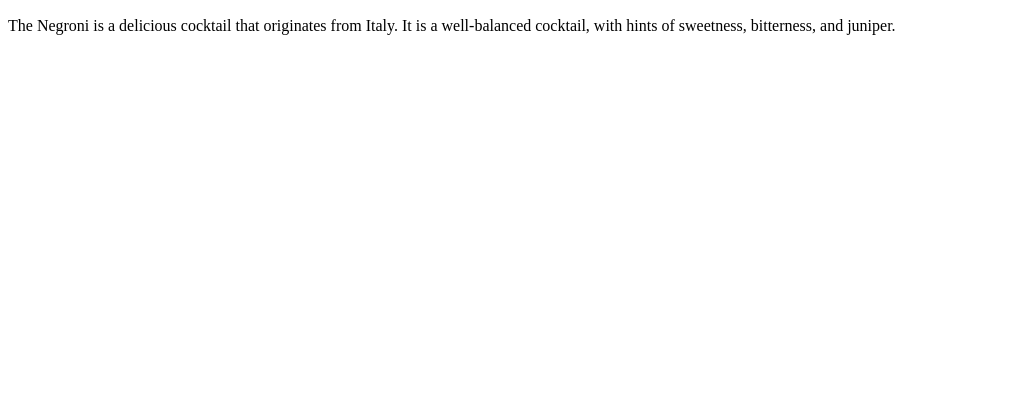
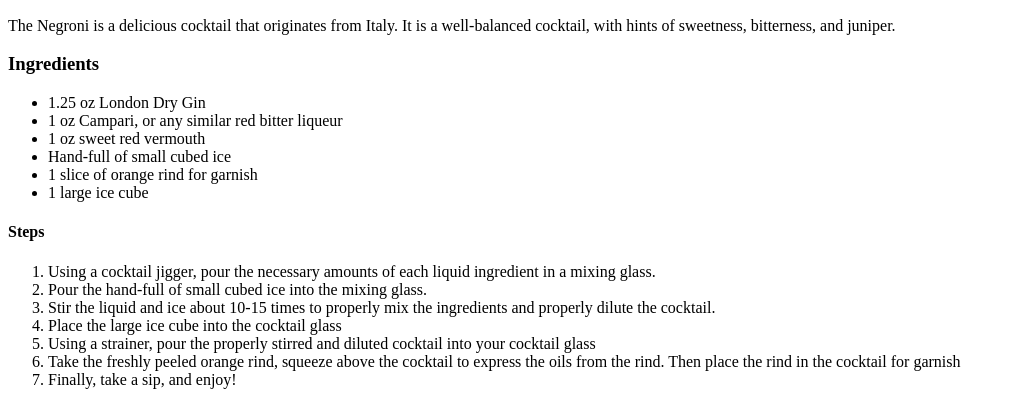
Before and after one commit to zsbriceno/odin-recipes, a plain HTML site: page recipes/negroni.html in a window 1280 px wide. Shown: the part 634-1039 px from the top of the page, without its empty margins (0-1015 px from the left). Before the commit the page ends 800 px from the top, so only its background shows below. Drawn offline with Linux system fonts and the light colour scheme.

Commit message:
Add content to Negroni recipe page
Create list of ingredients on negroni recipe page
Create list of steps on negroni recipe page

```diff
--- a/recipes/negroni.html
+++ b/recipes/negroni.html
@@ -11,5 +11,27 @@
     <p>The Negroni is a delicious cocktail that originates from Italy. It is a well-balanced
         cocktail, with hints of sweetness, bitterness, and juniper.</p>
 
+    <h3>Ingredients</h3>
+    <ul>
+        <li>1.25 oz London Dry Gin</li>
+        <li>1 oz Campari, or any similar red bitter liqueur</li>
+        <li>1 oz sweet red vermouth</li>
+        <li>Hand-full of small cubed ice</li>
+        <li>1 slice of orange rind for garnish</li>
+        <li>1 large ice cube</li>
+    </ul>
+
+    <h4>Steps</h4>
+    <ol>
+        <li>Using a cocktail jigger, pour the necessary amounts of each liquid ingredient in a mixing glass.</li>
+        <li>Pour the hand-full of small cubed ice into the mixing glass.</li>
+        <li>Stir the liquid and ice about 10-15 times to properly mix the ingredients and properly dilute the cocktail.</li>
+        <li>Place the large ice cube into the cocktail glass</li>
+        <li>Using a strainer, pour the properly stirred and diluted cocktail into your cocktail glass</li>
+        <li>Take the freshly peeled orange rind, squeeze above the cocktail to express the oils from the rind.
+            Then place the rind in the cocktail for garnish</li>
+        <li>Finally, take a sip, and enjoy!</li>
+    </ol>
+
 </body>
 </html>
```
Also changed, not shown: index.html (+1 -4 lines).
